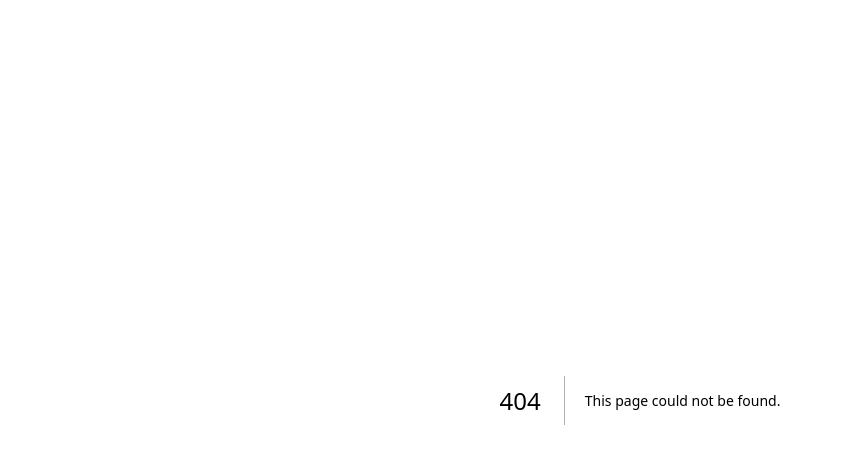
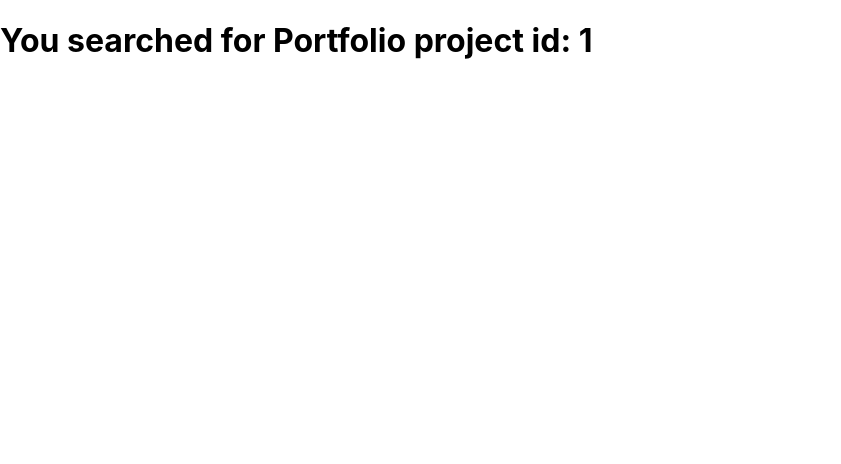
Before and after one commit to IrfanAshraf-pro/next-filebased-routing, a Next.js app: page /portfolio/1 in a window 1280 px wide. Before the commit this address had no page. Shown: the top 464 px of the page, without its empty margins (0-841 px from the left). Built offline with nearby package versions, Linux system fonts and the light colour scheme.

Commit message:
learned about useRouter hook query param

```diff
--- /dev/null
+++ b/pages/portfolio/[projectid].js
@@ -0,0 +1,13 @@
+import React from "react";
+import { useRouter } from "next/router";
+const PortfolioProjectPage = () => {
+	const router = useRouter();
+
+	return (
+		<div>
+			<h1>You searched for Portfolio project id: {router.query.projectid}</h1>
+		</div>
+	);
+};
+
+export default PortfolioProjectPage;
```
Also changed, not shown: pages/portfolio/index.js (added, +9 -0 lines).
